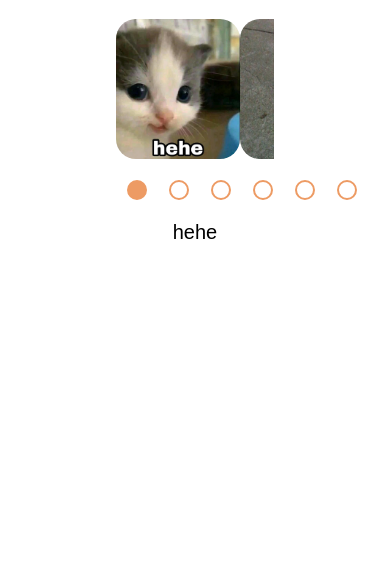
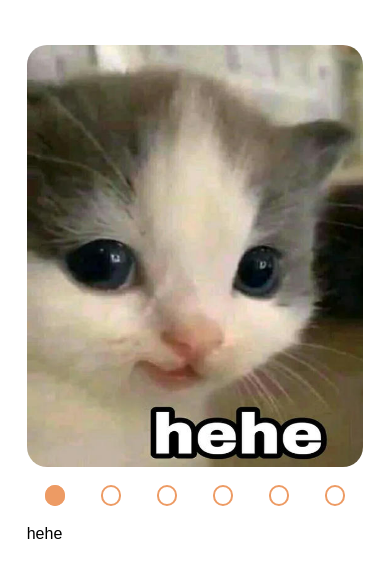
Before and after one commit to y1ungspace/cssMemSlider, a plain HTML site: page index.html in a window 390 px wide. Drawn offline with Linux system fonts and the light colour scheme.

Commit message:
fix: delete js file!! (Tue May 17 2022 20:09:41 GMT+0000)

```diff
--- a/index.html
+++ b/index.html
@@ -8,7 +8,56 @@
     <title>Cats Memes Slider</title>
 </head>
 <body>
+    <input type="radio" name="radio" id="button-1" checked>
+    <input type="radio" name="radio" id="button-2">
+    <input type="radio" name="radio" id="button-3">
+    <input type="radio" name="radio" id="button-4">
+    <input type="radio" name="radio" id="button-5">
+    <input type="radio" name="radio" id="button-6">
+    <div class="wrapper">
+    <div class="image-wrapper">
+        <div class="slider">
+            <div id="1" class="image image-1" ></div>
+            <div id="2" class="image image-2" ></div>
+            <div id="3" class="image image-3" ></div>
+            <div id="4" class="image image-4" ></div>
+            <div id="5" class="image image-5" ></div>
+            <div id="6" class="image image-6" ></div>
+        </div>
+    </div>
+        <div class="bottom-panel">
+            <div class='text-wrapper'>
+                <div class="text-box">
+                    <div class="text">hehe</div>
+                    <div class="text">no talk me i angy</div>
+                    <div class="text">no wait come back</div>
+                    <div class="text">shut up i'm going to hit you</div>
+                    <div class="text">heck forgot my snacks</div>
+                    <div class="text">i'm listening you</div>
+                </div>
+            </div>
 
+            <div class="buttons-box">
+                <label for="button-1">
+                    <span class="button button-1"></span>
+                </label>
+                <label for="button-2">
+                    <span class="button button-2"></span>
+                </label>
+                <label for="button-3">
+                    <span class="button button-3"></span>
+                </label>
+                <label for="button-4">
+                    <span class="button button-4"></span>
+                </label>
+                <label for="button-5">
+                    <span class="button button-5"></span>
+                </label>
+                <label for="button-6">
+                    <span class="button button-6"></span>
+                </label>
+            </div>
+        </div>
+    </div>
 </body>
-<script src="./index.js"></script>
 </html>
--- a/index.js
+++ /dev/null
@@ -1,101 +0,0 @@
-let wrapper = document.createElement("DIV");
-wrapper.classList.add("wrapper");
-
-let imageWrapper = document.createElement("DIV");
-imageWrapper.classList.add("image-wrapper");
-
-let slider = document.createElement("DIV");
-slider.classList.add("slider");
-
-let bottomPanel = document.createElement("DIV");
-bottomPanel.classList.add("bottom-panel");
-
-let textBox = document.createElement("DIV");
-textBox.classList.add("text-box");
-textBox.textContent = "hehe";
-
-let buttonsBox = document.createElement("DIV");
-buttonsBox.classList.add("buttons-box");
-
-document.body.append(wrapper);
-wrapper.append(imageWrapper);
-imageWrapper.append(slider);
-wrapper.append(bottomPanel);
-bottomPanel.append(textBox);
-bottomPanel.append(buttonsBox);
-
-
-
-let memes = [
-    {
-        src: "./assets/1f7.jpg",
-        text: "hehe"
-    },
-    {
-        src: "./assets/22ad2c40151f0062adc0eb992f4b72ba.jpg",
-        text: "no talk me i angy"
-    },
-    {
-        src: "./assets/2d479c77bbafe1d5cdf5819f758d4ddb.jpg",
-        text: "no wait come back"
-    },
-    {
-        src: "./assets/49e707b949aa2af12331d36d4b399578.jpg",
-        text: "shut up i'm going to hit you"
-    },
-    {
-        src: "./assets/94c9692ccce00ba68de2b81663889946.jpg",
-        text: "heck forgot my snacks"
-    },
-    {
-        src: "./assets/d8fae6b66c05f4e64bcd910a2252afec.jpg",
-        text: "i'm listening you"
-    }
-];
-
-for (let i = 0; i < 6; i++) {
-    let button = document.createElement("DIV");
-    let sliderImage = document.createElement("IMG");
-    let control = document.createElement("DIV");
-    control.classList.add("control", `control${i}`);
-    slider.append(sliderImage);
-    sliderImage.src = memes[i].src;
-    sliderImage.classList.add("image");
-    button.classList.add("button", `button${i}`);
-    buttonsBox.append(control);
-    document.getElementsByClassName("control")[i].append(button);
-}
-
-document.getElementsByClassName("button")[0].id = "active";
-
-function changeMeme(elem) {
-    let target = elem.target;
-    let numberOfImage;
-    if (target.classList.contains("button") || target.classList.contains("control")) {
-        numberOfImage = target.className.slice(-1);
-    } else {
-        return;
-    }
-    let imageWidth = document.getElementsByClassName("image")[0].width;
-    console.log(imageWidth, numberOfImage * imageWidth );
-    let n = numberOfImage * imageWidth;
-    slider.style.transform = `translateX(-${n}px)`;
-
-    setTimeout(() => {textBox.style.opacity = 0;});
-    setTimeout(() => {textBox.style.opacity = 1;
-        textBox.textContent = memes[numberOfImage].text;
-    },500);
-
-    document.getElementById("active").id = "";
-    document.getElementsByClassName("button")[numberOfImage].id = "active";
-}
-
-buttonsBox.addEventListener("click", changeMeme);
-
-let image = document.getElementsByClassName("image")[0];
-setTimeout(() => {slider.style.height = `${image.width}px`;});
-setTimeout(() => {slider.style.height = `${image.width}px`;}, 10);
-
-window.onresize = () => {
-    slider.style.height = `${image.width}px`;
-};
--- a/style.css
+++ b/style.css
@@ -1,19 +1,27 @@
 * {
     box-sizing: border-box;
-    font-size: 20px;
     font-family: Arial, Helvetica, sans-serif;
 }
 
-/* html {
-    font-size: 10px;
-} */
+
+html {
+    overflow:hidden;
+}
+
+input {
+    appearance: none;
+}
+
+:root {
+    --width: 75vh
+}
 
 .wrapper {
     margin: 5%;
 }
 
 .image-wrapper {
-    max-width: 47%;
+    max-width: var(--width);
     overflow: hidden;
     margin: 0 auto;
 }
@@ -21,24 +29,65 @@
 .slider {
     display: flex;
     transition: 1s;
+    min-height: var(--width);
 }
 
 .image {
-  width: 100%;
+  min-width: 100%;
   border-radius: 20px;
+  background-repeat: no-repeat;
+  background-size: cover;
 }
+
+.image-1 {
+    background-image: url('./assets/1f7.jpg');
+    background-size: var(--width) var(--width);
+}
+
+.image-2 {
+    background-image: url('./assets/22ad2c40151f0062adc0eb992f4b72ba.jpg');
+}
+
+.image-3 {
+    background-image: url('./assets/2d479c77bbafe1d5cdf5819f758d4ddb.jpg');
+}
+
+.image-4 {
+    background-image: url('./assets/49e707b949aa2af12331d36d4b399578.jpg');
+}
+
+.image-5 {
+    background-image: url('./assets/94c9692ccce00ba68de2b81663889946.jpg');
+}
+
+.image-6 {
+    background-image: url('./assets/d8fae6b66c05f4e64bcd910a2252afec.jpg');
+}
+
 
 .bottom-panel {
     display: flex;
     justify-content: flex-start;
     text-align: center;
-    max-width: 47%;
+    max-width: var(--width);
     margin: 0 auto;
 }
 
+.text-wrapper {
+    overflow-x: hidden;
+    display: flex;
+    align-items: center;
+}
+
 .text-box {
-   margin: auto 0;
-   transition: 0.5s;
+    display: flex;
+    transition: 0.5s;
+    max-height: 100%;
+}
+
+.text {
+    text-align:start;
+    min-width: 50vh;
 }
 
 .buttons-box {
@@ -48,7 +97,7 @@
     margin: 0 0 0 auto;
 }
 
-.control {
+label {
     padding: 20px 10px;
     cursor: pointer;
 }
@@ -61,29 +110,104 @@
     border: 2px solid rgb(237, 155, 100);
     cursor: pointer;
     margin: 1px;
+    padding: 0px 8px;
     transition: 0.1s;
 }
 
-.control:hover  .button{
+label:hover  .button{
     min-width: 22px;
     min-height: 22px;
-    border-radius: 11px;
+    border-radius: 13px;
     background-color: rgb(237, 155, 100);
     margin: 0px;
 }
 
-.control:active .button{
+label:active .button{
     min-width: 16px;
     min-height: 16px;
-    border-radius: 8px;
+    border-radius: 13px;
     background-color: rgb(237, 155, 100);
     margin: 3px;
 }
 
-#active {
+
+#button-1:checked~ .wrapper .slider {
+    transform: translateX(0vh);
+  }
+
+#button-2:checked~ .wrapper .slider {
+  transform: translateX(-75vh);
+}
+
+#button-3:checked~ .wrapper .slider {
+    transform: translateX(-150vh);
+  }
+
+#button-4:checked~ .wrapper .slider {
+    transform: translateX(-225vh);
+}
+
+#button-5:checked~ .wrapper .slider {
+    transform: translateX(-300vh);
+}
+
+#button-6:checked~ .wrapper .slider {
+    transform: translateX(-375vh);
+}
+
+
+
+
+#button-1:checked~ .wrapper .text-box {
+    transform: translateX(0vh);
+}
+
+#button-2:checked~ .wrapper .text-box {
+    transform: translateX(-50vh);
+}
+
+#button-3:checked~ .wrapper .text-box {
+    transform: translateX(-100vh);
+}
+
+#button-4:checked~ .wrapper .text-box {
+    transform: translateX(-150vh);
+}
+
+#button-5:checked~ .wrapper .text-box {
+    transform: translateX(-200vh);
+}
+
+#button-6:checked~ .wrapper .text-box {
+    transform: translateX(-250vh);
+}
+
+
+
+
+#button-1:checked~ .wrapper .button-1 {
     background-color: rgb(237, 155, 100);
 }
 
+#button-2:checked~ .wrapper .button-2 {
+    background-color: rgb(237, 155, 100);
+}
+
+#button-3:checked~ .wrapper .button-3 {
+    background-color: rgb(237, 155, 100);
+}
+
+#button-4:checked~ .wrapper .button-4 {
+    background-color: rgb(237, 155, 100);
+}
+
+#button-5:checked~ .wrapper .button-5 {
+    background-color: rgb(237, 155, 100);
+}
+
+#button-6:checked~ .wrapper .button-6 {
+    background-color: rgb(237, 155, 100);
+}
 
 @media (max-width: 767px) {
     .bottom-panel {
@@ -93,4 +217,32 @@
     .buttons-box {
         margin: 0 0 0 0;
     }
+
+    :root {
+        --width: 50vh
+    }
+
+    #button-1:checked~ .wrapper .slider {
+        transform: translateX(0vh);
+      }
+
+    #button-2:checked~ .wrapper .slider {
+      transform: translateX(-50vh);
+    }
+
+    #button-3:checked~ .wrapper .slider {
+        transform: translateX(-100vh);
+      }
+
+    #button-4:checked~ .wrapper .slider {
+        transform: translateX(-150vh);
+    }
+
+    #button-5:checked~ .wrapper .slider {
+        transform: translateX(-200vh);
+    }
+
+    #button-6:checked~ .wrapper .slider {
+        transform: translateX(-250vh);
+    }
 }
```
